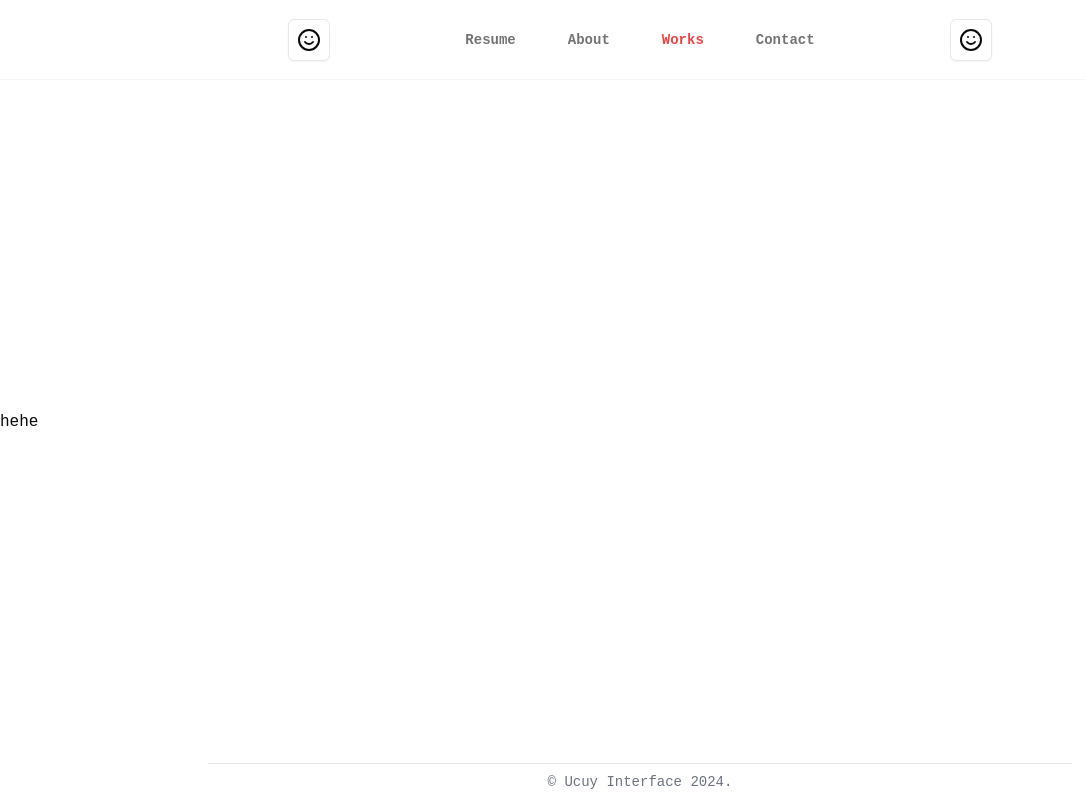
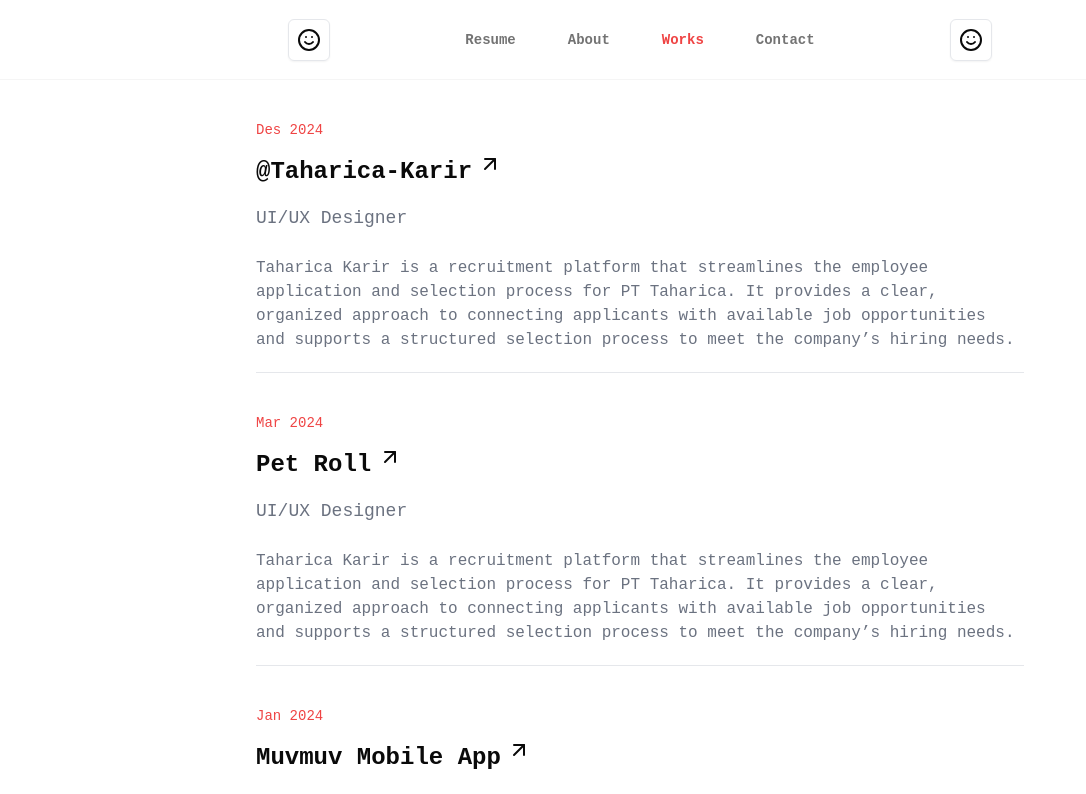
Before and after one commit to ucuyinterface/ucuy-portos, a Next.js app: page /works in a window 1280 px wide. Shown: the top 794 px of the page, without its empty margins (0-1086 px from the left). Built offline with nearby package versions, Linux system fonts and the light colour scheme.

Commit message:
feat: works template

```diff
--- a/app/works/page.tsx
+++ b/app/works/page.tsx
@@ -1,8 +1,52 @@
+import Work from '@/components/works/Work'
 import React from 'react'
+
+const workData = [
+  {
+    date: 'Des 2024',
+    title: '@Taharica-Karir',
+    position: 'UI/UX Designer',
+    description: 'Taharica Karir is a recruitment platform that streamlines the employee application and selection process for PT Taharica. It provides a clear, organized approach to connecting applicants with available job opportunities and supports a structured selection process to meet the company’s hiring needs.'
+  },
+  {
+    date: 'Mar 2024',
+    title: 'Pet Roll',
+    position: 'UI/UX Designer',
+    description: 'Taharica Karir is a recruitment platform that streamlines the employee application and selection process for PT Taharica. It provides a clear, organized approach to connecting applicants with available job opportunities and supports a structured selection process to meet the company’s hiring needs.'
+  },
+  {
+    date: 'Jan 2024',
+    title: 'Muvmuv Mobile App',
+    position: 'UI/UX Designer',
+    description: 'Taharica Karir is a recruitment platform that streamlines the employee application and selection process for PT Taharica. It provides a clear, organized approach to connecting applicants with available job opportunities and supports a structured selection process to meet the company’s hiring needs.'
+  },
+  {
+    date: 'Des 2023',
+    title: 'Sympathy For Dandelions',
+    position: 'UI/UX Designer',
+    description: 'Taharica Karir is a recruitment platform that streamlines the employee application and selection process for PT Taharica. It provides a clear, organized approach to connecting applicants with available job opportunities and supports a structured selection process to meet the company’s hiring needs.'
+  },
+  {
+    date: 'Aug 2023',
+    title: 'Paudqu Ar-Ridho',
+    position: 'UI/UX Designer',
+    description: 'Taharica Karir is a recruitment platform that streamlines the employee application and selection process for PT Taharica. It provides a clear, organized approach to connecting applicants with available job opportunities and supports a structured selection process to meet the company’s hiring needs.'
+  },
+]
 
 function Works() {
   return (
-    <div>hehe</div>
+    <main className='px-8 md:px-64 flex flex-col flex-1 mb-10'>
+      {workData.map((item, index) => (
+        <Work
+          key={index}
+          date={item.date}
+          title={item.title}
+          position={item.position}
+          description={item.description}
+        />
+      ))}
+    </main>
   )
 }
 
--- a/components/resume/Detail.tsx
+++ b/components/resume/Detail.tsx
@@ -14,7 +14,6 @@
         <h2 className='text-4xl flex items-center ps-6 font-semibold'>
           <span className='flex-1 pb-2 border-b border-gray-200 whitespace-pre'>Education </span><span>-</span>
         </h2>
-        <p className='text-gray-600 flex flex-col items-end'>
           <ul className="space-y-2 flex flex-col items-end">
             <li className="flex items-start gap-x-2">
               <span>Diploma in Information System - UPN Veteran Jakarta,
@@ -29,9 +28,7 @@
               <span>Science - 80 Senior High School Jakarta (2018 - 2021)</span>
               <span className="text-xl">•</span>
             </li>
-
           </ul>
-        </p>
       </div>
 
       <div className='flex flex-col gap-2'>
--- /dev/null
+++ b/components/works/Work.tsx
@@ -0,0 +1,20 @@
+import { ArrowUpRight } from 'lucide-react'
+import React from 'react'
+
+interface WorkProps {
+  date: string;
+  title: string;
+  position: string;
+  description: string;
+}
+
+export default function Work({ date, title, position, description }: WorkProps) {
+  return (
+    <div className='w-full flex flex-col mt-10 pb-5 border-b border-gray-200 last:border-none'>
+      <p className='text-red-500 mb-4 text-sm'>{date}</p>
+      <h1 className='font-semibold mb-4 text-2xl'>{title} <sup><ArrowUpRight className='inline -ms-2 font-normal'/></sup></h1>
+      <h2 className='text-lg text-gray-500 mb-6'>{position}</h2>
+      <p className='text-gray-500'>{description}</p>
+    </div>
+  )
+}
```
